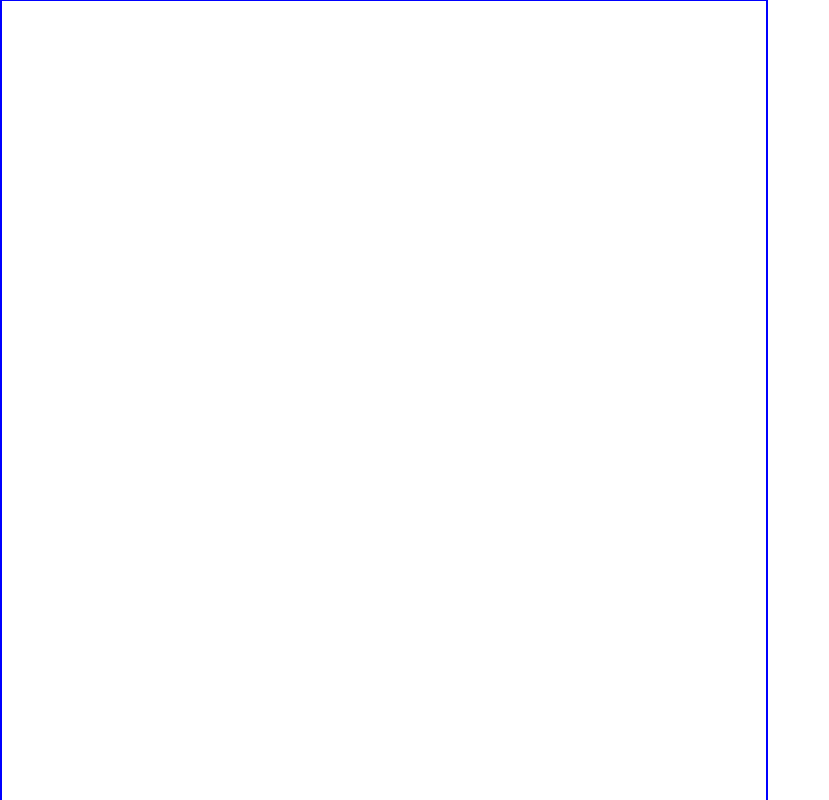
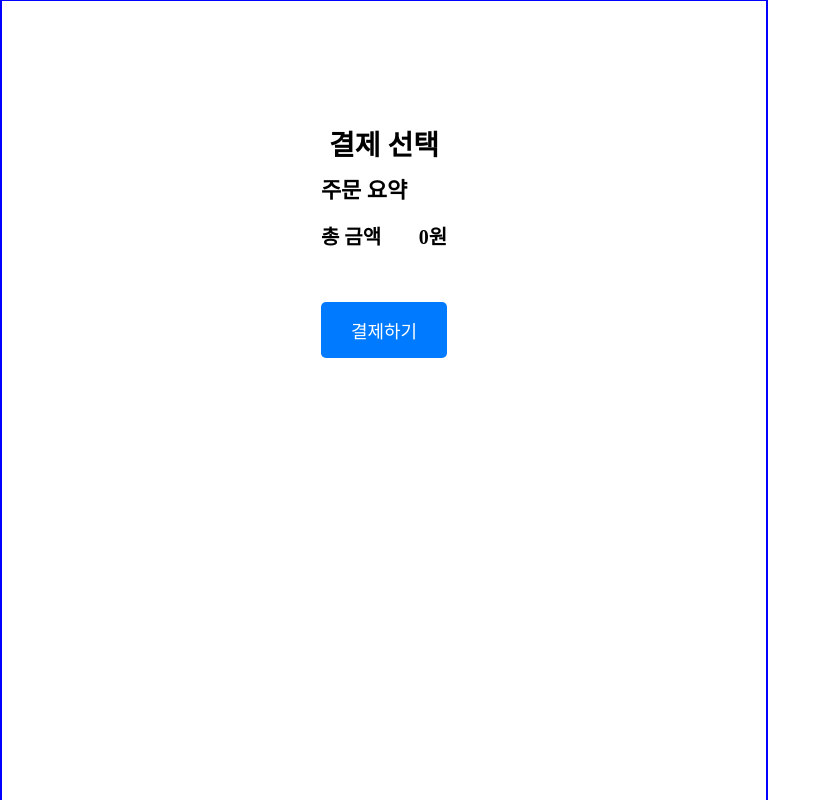
Before and after one commit to edenLeSIK/trainersmeal, a React (Vite) app: page /payment in a window 1280 px wide. Before the commit this address had no page. Shown: the top 800 px of the page, without its empty margins (0-829 px from the left). Built offline with nearby package versions, Linux system fonts and the light colour scheme.

Commit message:
feature confirm

```diff
--- a/src/App.tsx
+++ b/src/App.tsx
@@ -9,6 +9,8 @@ import Diet from "./pages/Diet";
 import Option from "./pages/Option";
 import DeliveryPickup from "./pages/DeliveryPickup";
 import DeliveryDate from "./pages/DeliveryDate";
+import Payment from "./pages/Payment";
+import Confirmation from "./pages/Confirmation";
 import GlobalStyle from "./GlobalStyle";
 
 function App() {
@@ -26,6 +28,8 @@ function App() {
         <Route path="option" element={<Option />} />
         <Route path="/delivery-pickup" element={<DeliveryPickup />} />
         <Route path="/delivery-date" element={<DeliveryDate />} />
+        <Route path="/payment" element={<Payment />} />
+        <Route path="/confirm" element={<Confirmation />} />
       </Routes>
     </Router>
   );
--- /dev/null
+++ b/src/pages/Confirmation.tsx
@@ -0,0 +1,82 @@
+import React from "react";
+import { useLocation, useNavigate } from "react-router-dom";
+import styled from "styled-components";
+
+const Confirmation: React.FC = () => {
+  const navigate = useNavigate();
+  const location = useLocation();
+  const state = location.state as {
+    totalPrice: number;
+    deliveryType?: string;
+    deliveryDate?: Date;
+  };
+
+  const handleConfirmation = () => {
+    navigate("/");
+  };
+
+  return (
+    <Container>
+      <h1>결제 완료</h1>
+      <div className="confirmation-details">
+        <p>주문이 성공적으로 완료되었습니다!</p>
+        <p>결제 금액: {state?.totalPrice?.toLocaleString()}원</p>
+        <p>배송 방법: {state?.deliveryType === "delivery" ? "배송" : "픽업"}</p>
+        <p>배송/픽업 날짜: {state?.deliveryDate?.toLocaleDateString()}</p>
+        <p>결제 시간: {new Date().toLocaleString()}</p>
+      </div>
+      <div className="button-wrapper">
+        <button onClick={handleConfirmation}>확인</button>
+      </div>
+    </Container>
+  );
+};
+
+export default Confirmation;
+
+const Container = styled.div`
+  display: flex;
+  flex-direction: column;
+  align-items: center;
+  padding: 20px;
+  max-width: 600px;
+  margin: 0 auto;
+  height: 100vh;
+  box-sizing: border-box;
+  text-align: center;
+
+  h1 {
+    margin-bottom: 20px;
+    font-size: 28px;
+  }
+
+  .confirmation-details {
+    margin-bottom: 30px;
+    font-size: 18px;
+
+    p {
+      margin: 10px 0;
+    }
+  }
+
+  .button-wrapper {
+    width: 100%;
+    display: flex;
+    justify-content: center;
+
+    button {
+      padding: 10px 20px;
+      font-size: 18px;
+      color: white;
+      background-color: #007bff;
+      border: none;
+      border-radius: 5px;
+      cursor: pointer;
+      transition: background-color 0.3s ease;
+
+      &:hover {
+        background-color: #0056b3;
+      }
+    }
+  }
+`;
--- a/src/pages/DeliveryDate.tsx
+++ b/src/pages/DeliveryDate.tsx
@@ -17,7 +17,6 @@ const DeliveryDate: React.FC = () => {
     const dayOfWeek = today.getDay();
     const nextMonday = new Date(today);
 
-    // Determine next Monday or two Mondays later
     if (dayOfWeek === 3 && today.getHours() >= 17) {
       nextMonday.setDate(today.getDate() + ((15 - dayOfWeek) % 7));
     } else if (dayOfWeek > 3 || (dayOfWeek === 3 && today.getHours() >= 17)) {
@@ -32,7 +31,7 @@ const DeliveryDate: React.FC = () => {
   const handleDateChange = (selectedDate: Date) => {
     if (isMonday(selectedDate) && selectedDate >= getNextMonday()) {
       setDate(selectedDate);
-      navigate("/checkout", {
+      navigate("/payment", {
         state: { deliveryType: state.deliveryType, deliveryDate: selectedDate },
       });
     } else {
@@ -47,7 +46,7 @@ const DeliveryDate: React.FC = () => {
         onClickDay={handleDateChange}
         value={getNextMonday()}
         tileDisabled={({ date }) => !isMonday(date) || date < getNextMonday()}
-        locale="en-US" // This will make the week start on Sunday
+        locale="en-US"
       />
     </Container>
   );
--- a/src/pages/Payment.tsx
+++ b/src/pages/Payment.tsx
@@ -1,5 +1,137 @@
-const Payment = () => {
-  return "결제";
+import React from "react";
+import { useLocation, useNavigate } from "react-router-dom";
+import styled from "styled-components";
+
+const Payment: React.FC = () => {
+  const navigate = useNavigate();
+  const location = useLocation();
+  const state = location.state as {
+    selectedMenus?: { name: string; price: number; options: string[] }[];
+    deliveryType?: string;
+    deliveryDate?: Date;
+  };
+
+  const selectedMenus = state?.selectedMenus ?? [];
+  const totalPrice = selectedMenus.reduce((acc, menu) => acc + menu.price, 0);
+
+  const handlePayment = () => {
+    // 결제 처리 로직
+    navigate("/confirm", {
+      state: {
+        deliveryType: state.deliveryType,
+        deliveryDate: state.deliveryDate,
+        totalPrice,
+      },
+    });
+  };
+
+  return (
+    <Container>
+      <h1>결제 선택</h1>
+      <div className="summary">
+        <h2>주문 요약</h2>
+        {selectedMenus.map((menu, index) => (
+          <div key={index} className="menu-item">
+            <p className="menu-name">{menu.name}</p>
+            <p className="menu-price">{menu.price.toLocaleString()}원</p>
+          </div>
+        ))}
+        <div className="total">
+          <p>총 금액</p>
+          <p>{totalPrice.toLocaleString()}원</p>
+        </div>
+      </div>
+      <div className="button-wrapper">
+        <button onClick={handlePayment}>결제하기</button>
+      </div>
+    </Container>
+  );
 };
 
 export default Payment;
+
+const Container = styled.div`
+  display: flex;
+  flex-direction: column;
+  align-items: center;
+  padding: 20px;
+  max-width: 600px;
+  margin: 0 auto;
+  height: 100vh;
+  box-sizing: border-box;
+
+  h1 {
+    margin-bottom: 20px;
+    font-size: 28px;
+  }
+
+  .summary {
+    width: 100%;
+    margin-bottom: 20px;
+
+    h2 {
+      font-size: 22px;
+      margin-bottom: 10px;
+    }
+
+    .menu-item {
+      display: flex;
+      justify-content: space-between;
+      padding: 10px 0;
+      border-bottom: 1px solid #ddd;
+    }
+
+    .total {
+      display: flex;
+      justify-content: space-between;
+      padding: 15px 0;
+      font-weight: bold;
+      font-size: 20px;
+    }
+  }
+
+  .payment-info {
+    width: 100%;
+    margin-bottom: 20px;
+
+    h2 {
+      font-size: 22px;
+      margin-bottom: 10px;
+    }
+
+    .form-group {
+      margin-bottom: 15px;
+
+      label {
+        display: block;
+        margin-bottom: 5px;
+        font-size: 16px;
+      }
+
+      input {
+        width: 100%;
+        padding: 10px;
+        font-size: 16px;
+        border: 1px solid #ddd;
+        border-radius: 5px;
+      }
+    }
+  }
+
+  .button-wrapper {
+    margin-top: 20px;
+    width: 100%;
+    display: flex;
+    justify-content: center;
+
+    button {
+      padding: 15px 30px;
+      font-size: 18px;
+      background-color: #007bff;
+      color: white;
+      border: none;
+      border-radius: 5px;
+      cursor: pointer;
+    }
+  }
+`;
```
